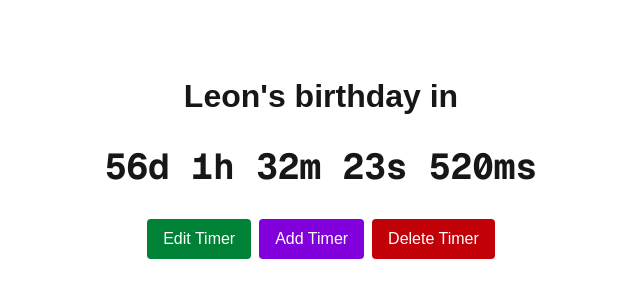
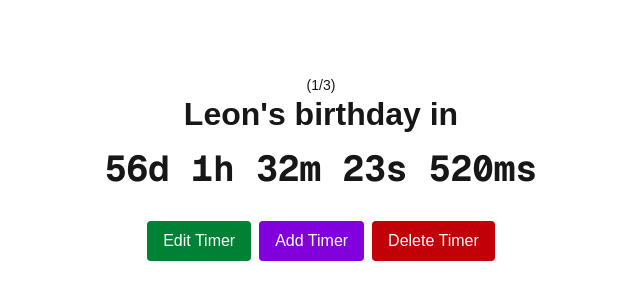
Before and after one commit to Tuhaj/ilednido, a Next.js app: page / in a window 1280 px wide. Shown: the part 232-532 px from the top of the page, without its empty margins (319-959 px from the left). Built offline with nearby package versions, Linux system fonts and the light colour scheme.

Commit message:
add: counter number indicator

```diff
--- a/src/app/page.js
+++ b/src/app/page.js
@@ -102,13 +102,18 @@ export default function Home() {
     <div className="min-h-screen flex flex-col items-center justify-center gap-4">
       {timers.length > 0 ? (
         <>
-          <h1
-            className="text-3xl font-semibold cursor-pointer hover:text-blue-500 transition-colors"
+          <div
+            className="flex flex-col items-center cursor-pointer hover:text-blue-500 transition-colors"
             onClick={toggleTimer}
           >
-            {timers[currentTimerIndex].name} in
-          </h1>
-          <div className="text-4xl font-bold font-mono">{timeLeft}</div>
+            <p className="text-sm gap-2">
+                ({currentTimerIndex + 1}/{timers.length})
+            </p>
+            <h1 className="text-3xl font-semibold flex items-center gap-2">
+              {timers[currentTimerIndex].name} in
+            </h1>
+            <div className="text-4xl font-bold font-mono">{timeLeft}</div>
+          </div>
           <div className="flex gap-2">
             <button
               onClick={editTimer}
```
